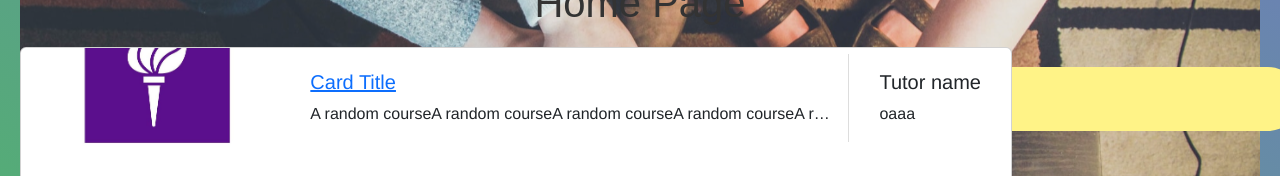
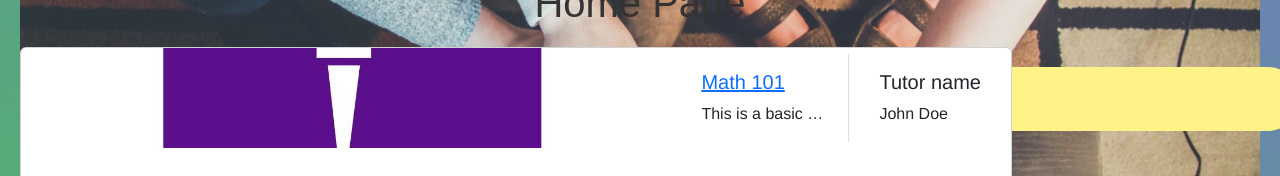
Before and after one commit to metaknightccc/MoHa, a React (Create React App) app in the folder react-app/: page / in a window 1280 px wide. Shown: the part 597-773 px from the top of the page. Built offline with nearby package versions, Linux system fonts and the light colour scheme.

Commit message:
fix: classslot

```diff
--- a/react-app/src/ClassSlot.js
+++ b/react-app/src/ClassSlot.js
@@ -4,24 +4,23 @@ import Card from 'react-bootstrap/Card';
 import Button from 'react-bootstrap/Button';
 import { Link } from "react-router-dom";
 
-const ClassSlot = ({imgName="nyu.jpg"}) => {
+const ClassSlot = ({imgName="nyu.jpg",tutorName,courseName,courseDes}) => {
   return (
     <Card className="classCard" style={{ width: '80%', height: '150px' }}>
       <div className="cardContent">
         <Card.Img className="cardImage" variant="top" src={require('./assets/'+imgName)} />
         <Card.Body className="cardBody">
         <Link to="/login">
-          <Card.Title style={{textDecoration: 'None'}}>Card Title</Card.Title>
+          <Card.Title style={{textDecoration: 'None'}}>{courseName}</Card.Title>
         </Link>
           <Card.Text>
-            A random courseA random courseA random courseA random courseA random courseA random courseA random courseA random courseA random courseA random courseA random courseA random course
-            A random courseA random courseA random courseA random courseA random course
+            {courseDes}
           </Card.Text>
         </Card.Body>
         <div className="tutorArea">
           <Card.Title>Tutor name</Card.Title>
           <Card.Text>
-            oaaa
+            {tutorName}
           </Card.Text>
         </div>
       </div>
--- a/react-app/src/HomePage.js
+++ b/react-app/src/HomePage.js
@@ -10,7 +10,12 @@ const HomePage = () => {
         <button className="rounded-pill" type="submit">Get it Started</button>
       </div>
       <div className="ClassList">
-        <ClassSlot />
+      <ClassSlot
+        imgName="nyu.jpg"
+        tutorName="John Doe"
+        courseName="Math 101"
+        courseDes="This is a basic math course."
+      />
       </div>
     </div>
   );
```
